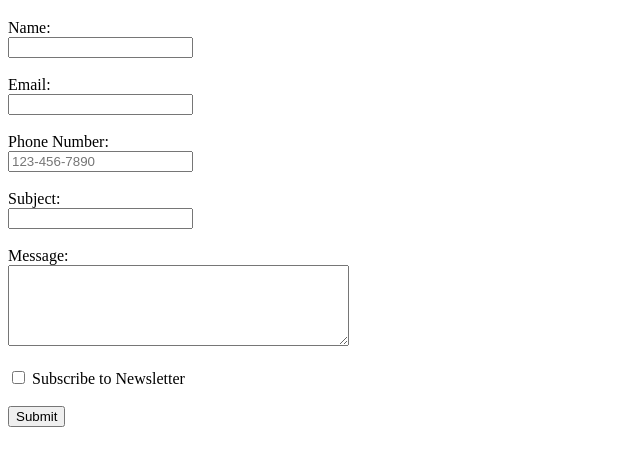
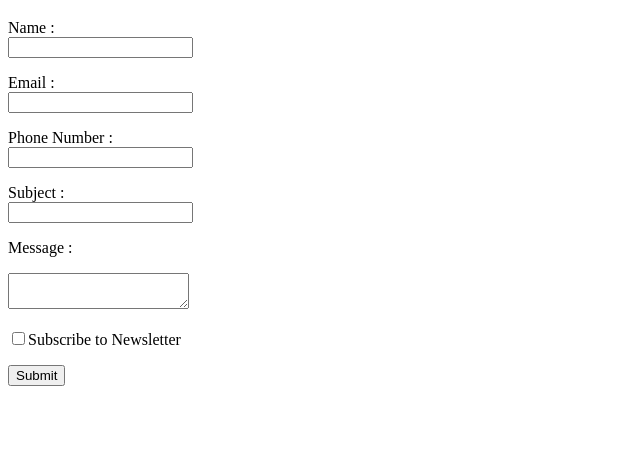
Before and after one commit to Siddhant2713/Class-Activities, a plain HTML site: page contact_form.html in a window 1280 px wide. Shown: the part 61-526 px from the top of the page, without its empty margins (0-640 px from the left). Drawn offline with Linux system fonts and the light colour scheme.

Commit message:
Add files via upload

```diff
--- a/contact_form.html
+++ b/contact_form.html
@@ -2,40 +2,20 @@
 <html lang="en">
 <head>
     <meta charset="UTF-8">
-    <title>Contact Form</title>
+    <meta name="viewport" content="width=device-width, initial-scale=1.0">
+    <title>Document</title>
 </head>
 <body>
-
     <h1>Contact Us</h1>
-
-
-    <form action="#" method="post">
-
-        <label for="name">Name:</label><br>
-        <input type="text" id="name" name="name" required><br><br>
-
-
-        <label for="email">Email:</label><br>
-        <input type="email" id="email" name="email" required><br><br>
-
-
-        <label for="phone">Phone Number:</label><br>
-        <input type="tel" id="phone" name="phone" placeholder="123-456-7890"><br><br>
-
-
-        <label for="subject">Subject:</label><br>
-        <input type="text" id="subject" name="subject"><br><br>
-
-
-        <label for="message">Message:</label><br>
-        <textarea id="message" name="message" rows="5" cols="40"></textarea><br><br>
-
-
-        <input type="checkbox" id="subscribe" name="subscribe">
-        <label for="subscribe">Subscribe to Newsletter</label><br><br>
-
-
-        <button type="submit">Submit</button>
+    <form>
+        <p>Name : <br><input type="name"></p>
+        <p>Email : <br><input type="email"></p>
+        <p>Phone Number : <br><input type="tel"></p>
+        <p>Subject : <br><input type="text"></p>
+        <p>Message :</p>
+        <textarea></textarea>
+        <p><input type="checkbox">Subscribe to Newsletter</p>
+        <input type="submit">
     </form>
 </body>
 </html>
```
